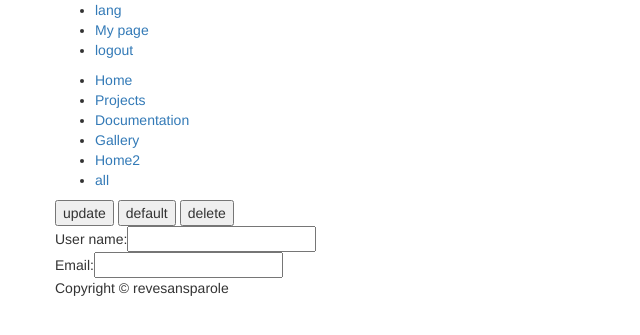
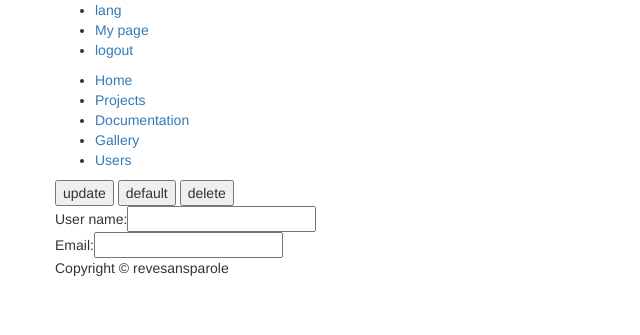
Before and after one commit to pradal/seeweb, a Python web app: template seeweb/templates/admin/user_edit.jinja2 in a window 1280 px wide. Shown: the top 335 px of the page, without its empty margins (0-640 px from the left). Run offline with Jinja, Linux system fonts and the light colour scheme; the template is opened without the code that fills it, so the values that code supplies are empty; some libraries are stand-ins or nearby versions.

Commit message:
small change in links

```diff
--- a/seeweb/templates/admin/admin_layout.html
+++ b/seeweb/templates/admin/admin_layout.html
@@ -6,7 +6,7 @@
 {% endblock css %}
 
 {% block navbar %}
-    <li><a href="{{ request.route_url('home') }}">Home2</a></li>
+    <li><a href="{{ request.route_url('users_admin') }}">Users</a></li>
     {% block navbar2 %}
     {% endblock %}
 {% endblock %}
--- a/seeweb/templates/admin/user_edit.jinja2
+++ b/seeweb/templates/admin/user_edit.jinja2
@@ -3,9 +3,6 @@
 {%- endmacro %}
 
 {% extends "admin_layout.html" %}
-{% block navbar2 %}
-<li><a href="{{ request.route_url('users_admin') }}">all</a></li>
-{% endblock %}
 
 {% block body %}
 <form action="{{ request.route_url('user_edit', uid=user.email) }}" method='POST'>
--- a/seeweb/templates/user/logout.jinja2
+++ b/seeweb/templates/user/logout.jinja2
@@ -3,7 +3,7 @@
 {% block body %}
 <div class="user">
     <div class="row">
-      <h1>Back</h1>
+      <h1><a href="{{ request.route_url('home') }}">Back</a></h1>
     </div>
 </div>
 {% endblock %}
```
